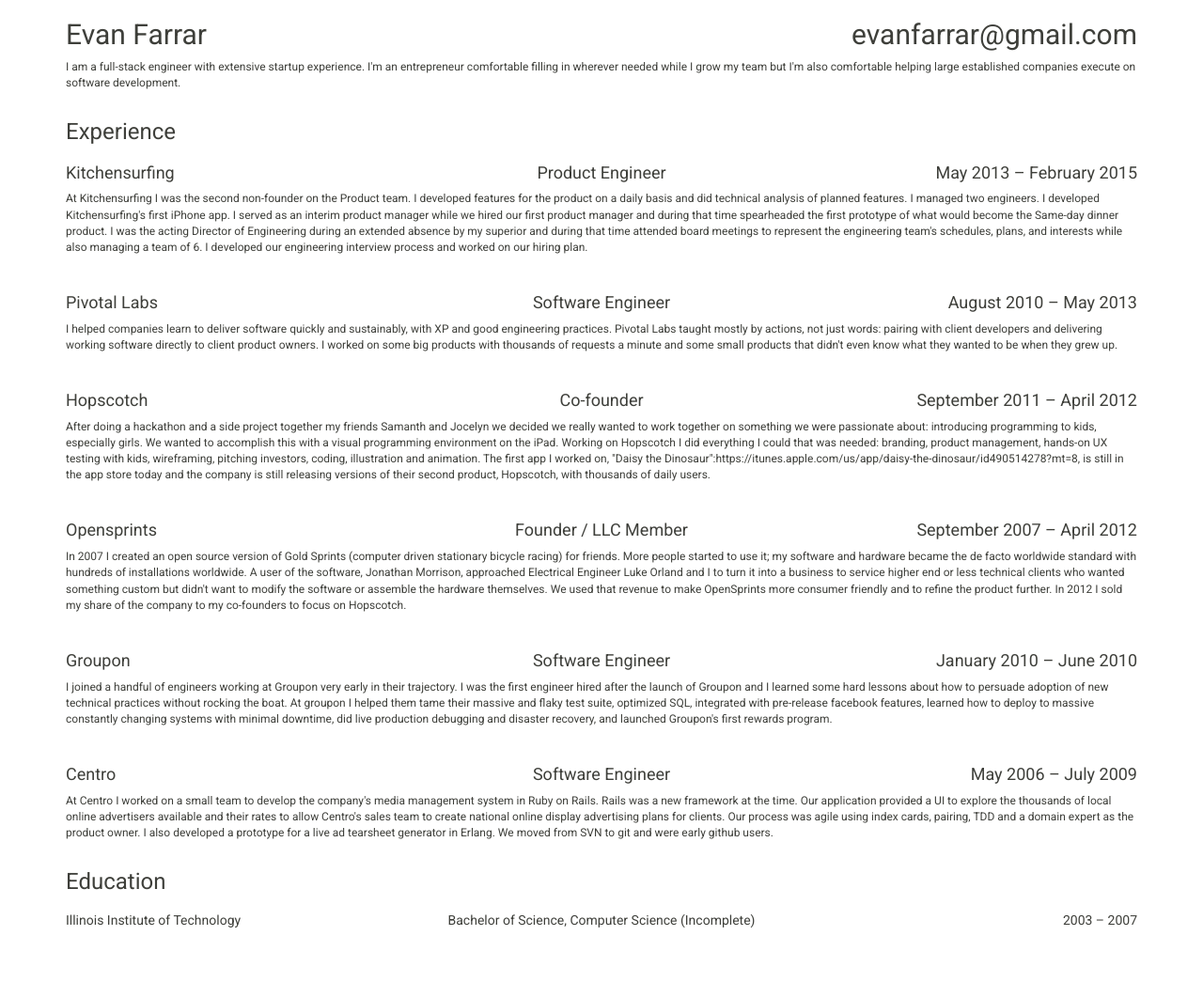
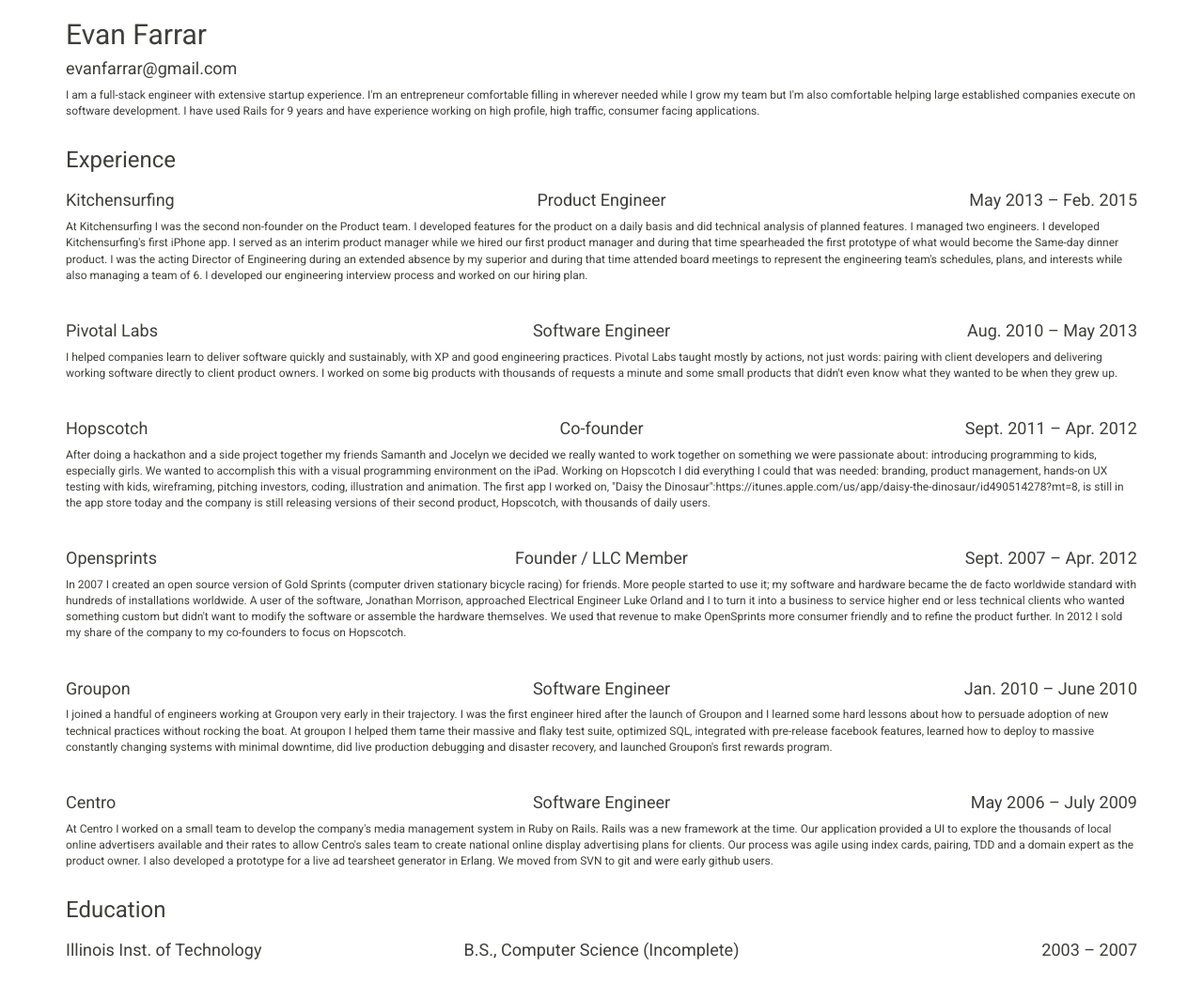
Before and after one commit to evanfarrar/evanfarrar.github.com, a Jekyll site: the page built from print.html, in a window 1280 px wide. Shown: the whole page at 94% size. Built offline with Jekyll 4.4.1, drawn with Linux system fonts in a browser that asks for light colours; nearby versions of some CDN libraries; before the commit the page ends 1028 px from its top, so only the background shows below that.

Commit message:
Trimming.

```diff
--- a/_jobs/0_kitchensurfing.textile
+++ b/_jobs/0_kitchensurfing.textile
@@ -2,5 +2,6 @@
 company: Kitchensurfing
 title: Product Engineer
 timeframe: May 2013 – February 2015
+timeframe_short: May 2013 – Feb. 2015
 ---
 At Kitchensurfing I was the second non-founder on the Product team. I developed features for the product on a daily basis and did technical analysis of planned features. I managed two engineers. I developed Kitchensurfing's first iPhone app. I served as an interim product manager while we hired our first product manager and during that time spearheaded the first prototype of what would become the Same-day dinner product. I was the acting Director of Engineering during an extended absence by my superior and during that time attended board meetings to represent the engineering team's schedules, plans, and interests while also managing a team of 6. I developed our engineering interview process and worked on our hiring plan.
--- a/_jobs/1_pivotal_labs.textile
+++ b/_jobs/1_pivotal_labs.textile
@@ -2,5 +2,6 @@
 company: Pivotal Labs
 title: Software Engineer
 timeframe: August 2010 – May 2013
+timeframe_short: Aug. 2010 – May 2013
 ---
 I helped companies learn to deliver software quickly and sustainably, with XP and good engineering practices. Pivotal Labs taught mostly by actions, not just words: pairing with client developers and delivering working software directly to client product owners. I worked on some big products with thousands of requests a minute and some small products that didn't even know what they wanted to be when they grew up.
--- a/_jobs/2_hopscotch.textile
+++ b/_jobs/2_hopscotch.textile
@@ -2,5 +2,6 @@
 company: Hopscotch
 title: Co-founder
 timeframe: September 2011 – April 2012
+timeframe_short: Sept. 2011 – Apr. 2012
 ---
 After doing a hackathon and a side project together my friends Samanth and Jocelyn we decided we really wanted to work together on something we were passionate about: introducing programming to kids, especially girls. We wanted to accomplish this with a visual programming environment on the iPad. Working on Hopscotch I did everything I could that was needed: branding, product management, hands-on UX testing with kids, wireframing, pitching investors, coding, illustration and animation. The first app I worked on, "Daisy the Dinosaur":https://itunes.apple.com/us/app/daisy-the-dinosaur/id490514278?mt=8, is still in the app store today and the company is still releasing versions of their second product, Hopscotch, with thousands of daily users.
--- a/_jobs/3_opensprints.textile
+++ b/_jobs/3_opensprints.textile
@@ -2,5 +2,6 @@
 company: Opensprints
 title: Founder / LLC Member
 timeframe: September 2007 – April 2012
+timeframe_short: Sept. 2007 – Apr. 2012
 ---
 In 2007 I created an open source version of Gold Sprints (computer driven stationary bicycle racing) for friends. More people started to use it; my software and hardware became the de facto worldwide standard with hundreds of installations worldwide. A user of the software, Jonathan Morrison, approached Electrical Engineer Luke Orland and I to turn it into a business to service higher end or less technical clients who wanted something custom but didn't want to modify the software or assemble the hardware themselves. We used that revenue to make OpenSprints more consumer friendly and to refine the product further. In 2012 I sold my share of the company to my co-founders to focus on Hopscotch.
--- a/_jobs/4_groupon.textile
+++ b/_jobs/4_groupon.textile
@@ -2,5 +2,6 @@
 company: Groupon
 title: Software Engineer
 timeframe: January 2010 – June 2010
+timeframe_short: Jan. 2010 – June 2010
 ---
 I joined a handful of engineers working at Groupon very early in their trajectory. I was the first engineer hired after the launch of Groupon and I learned some hard lessons about how to persuade adoption of new technical practices without rocking the boat. At groupon I helped them tame their massive and flaky test suite, optimized SQL, integrated with pre-release facebook features, learned how to deploy to massive constantly changing systems with minimal downtime, did live production debugging and disaster recovery, and launched Groupon's first rewards program.
--- a/_jobs/5_centro.textile
+++ b/_jobs/5_centro.textile
@@ -2,5 +2,6 @@
 company: Centro
 title: Software Engineer
 timeframe: May 2006 – July 2009
+timeframe_short: May 2006 – July 2009
 ---
 At Centro I worked on a small team to develop the company's media management system in Ruby on Rails. Rails was a new framework at the time. Our application provided a UI to explore the thousands of local online advertisers available and their rates to allow Centro's sales team to create national online display advertising plans for clients. Our process was agile using index cards, pairing, TDD and a domain expert as the product owner. I also developed a prototype for a live ad tearsheet generator in Erlang. We moved from SVN to git and were early github users.
--- a/assets/css/evanfarrar.css
+++ b/assets/css/evanfarrar.css
@@ -33,6 +33,6 @@
 .print p {
   font-size: 12px;
 }
-.print .contact h2 {
+.print .contact h3 {
   float: right;
 }
--- a/print.html
+++ b/print.html
@@ -4,16 +4,14 @@ title: Evan Farrar
 ---
 <div class="container print">
   <div class="row">
-    <div class="col-sm-6">
+    <div class="col-sm-12">
       <h2>Evan Farrar</h2>
-    </div>
-    <div class="col-sm-6 contact">
-      <h2>evanfarrar@gmail.com</h2>
+      <h4>evanfarrar@gmail.com</h4>
     </div>
   </div>
   <div class="row summary">
     <div class="col-sm-12">
-      <p>I am a full-stack engineer with extensive startup experience. I'm an entrepreneur comfortable filling in wherever needed while I grow my team but I'm also comfortable helping large established companies execute on software development.</p>
+      <p>I am a full-stack engineer with extensive startup experience. I'm an entrepreneur comfortable filling in wherever needed while I grow my team but I'm also comfortable helping large established companies execute on software development. I have used Rails for 9 years and have experience working on high profile, high traffic, consumer facing applications.</p>
     </div>
   </div>
   <h3>Experience</h3>
@@ -27,7 +25,7 @@ title: Evan Farrar
 	  <h4 class="title">{{ job.title }}</h4>
 	</div>
 	<div class="col-sm-4">
-	  <h4 class="timeframe">{{ job.timeframe }}</h4>
+	  <h4 class="timeframe">{{ job.timeframe_short }}</h4>
 	</div>
       </div>
       <div class="row">
@@ -41,13 +39,13 @@ title: Evan Farrar
   <div class="education">
     <div class="row">
       <div class="col-sm-4">
-	<h5 class="company">Illinois Institute of Technology</h5>
+	<h4 class="company">Illinois Inst. of Technology</h4>
       </div>
       <div class="col-sm-4">
-	<h5 class="title">Bachelor of Science, Computer Science (Incomplete)</h5>
+	<h4 class="title">B.S., Computer Science (Incomplete)</h4>
       </div>
       <div class="col-sm-4">
-	<h5 class="timeframe">2003 – 2007</h5>
+	<h4 class="timeframe">2003 – 2007</h4>
       </div>
     </div>
     <div class="row">
```
